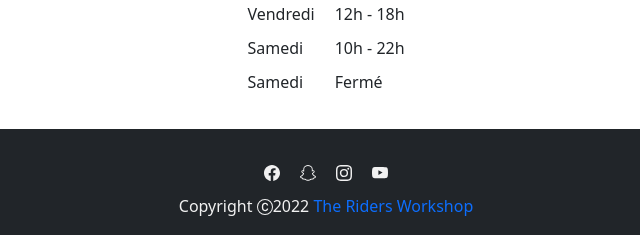
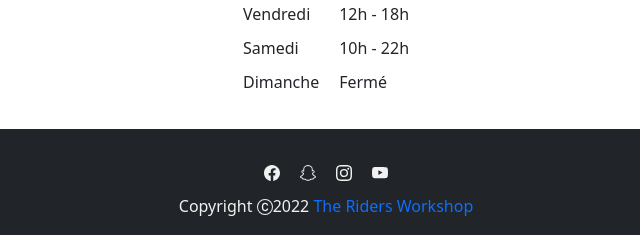
Before and after one commit to thomasgarenne/TheRidesWorkshop, a plain HTML site: page contact.html in a window 1280 px wide. Shown: the part 971-1206 px from the top of the page, 314-954 px from the left. Drawn offline with nearby package versions, Linux system fonts and the light colour scheme.

Commit message:
change horaires

```diff
--- a/contact.html
+++ b/contact.html
@@ -155,7 +155,7 @@
               <td>10h - 22h</td>
             </tr>
             <tr>
-              <td>Samedi</td>
+              <td>Dimanche</td>
               <td>Fermé</td>
             </tr>
           </tbody>
```
